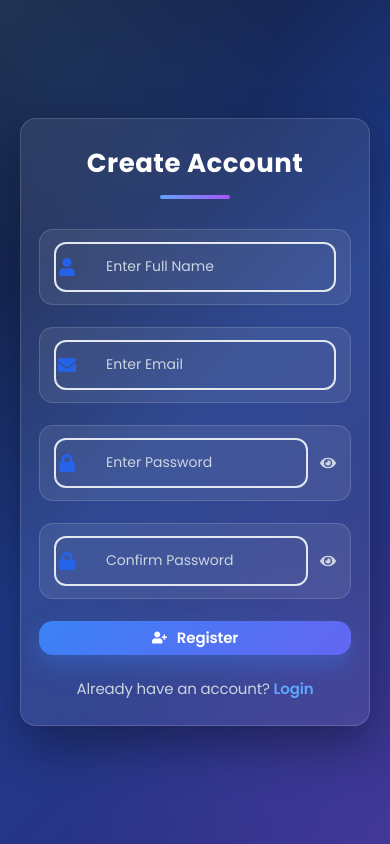
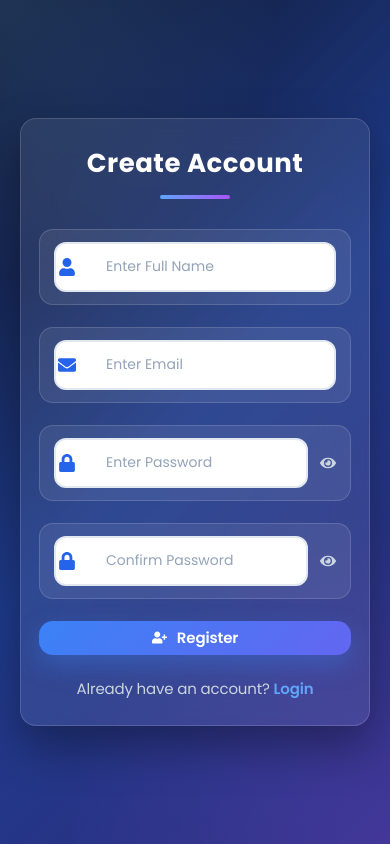
Before and after one commit to gautamkumar910702/AI-Mock-Interview-Platform, a React (Vite) app in the folder frontend/: page /register in a window 390 px wide. Built offline with nearby package versions, Linux system fonts and the light colour scheme; no server answers.

Commit message:
Updated responsive UI

```diff
--- a/frontend/src/pages/ForgotPassword.css
+++ b/frontend/src/pages/ForgotPassword.css
@@ -80,12 +80,33 @@ body {
   border-radius: 12px;
   padding: 0 18px 0 50px;
   font-size: 15px;
+
+  /* ==========================
+     FIX: Input Text Visibility
+  ========================== */
+  color: #1e293b;
+  background: #ffffff;
+
   transition: 0.3s;
   outline: none;
 }
 
+/* ==========================
+   Placeholder
+========================== */
+
+.input-box input::placeholder {
+  color: #94a3b8;
+  opacity: 1;
+}
+
 .input-box input:focus {
   border-color: #2563eb;
+
+  /* FIX: Text remains visible on focus */
+  color: #1e293b;
+  background: #ffffff;
+
   box-shadow: 0 0 10px rgba(37, 99, 235, 0.2);
 }
 
--- a/frontend/src/services/api.js
+++ b/frontend/src/services/api.js
@@ -1,17 +1,8 @@
-// import axios from "axios";
-
-// const api = axios.create({
-//   baseURL: import.meta.env.VITE_API_URL,
-// });
-
-// export default api;
-
 import axios from "axios";
-
-console.log("VITE_API_URL =", import.meta.env.VITE_API_URL);
-
 const api = axios.create({
   baseURL: import.meta.env.VITE_API_URL,
+  headers: {
+    "Content-Type": "application/json",
+  },
 });
-
 export default api;
```
